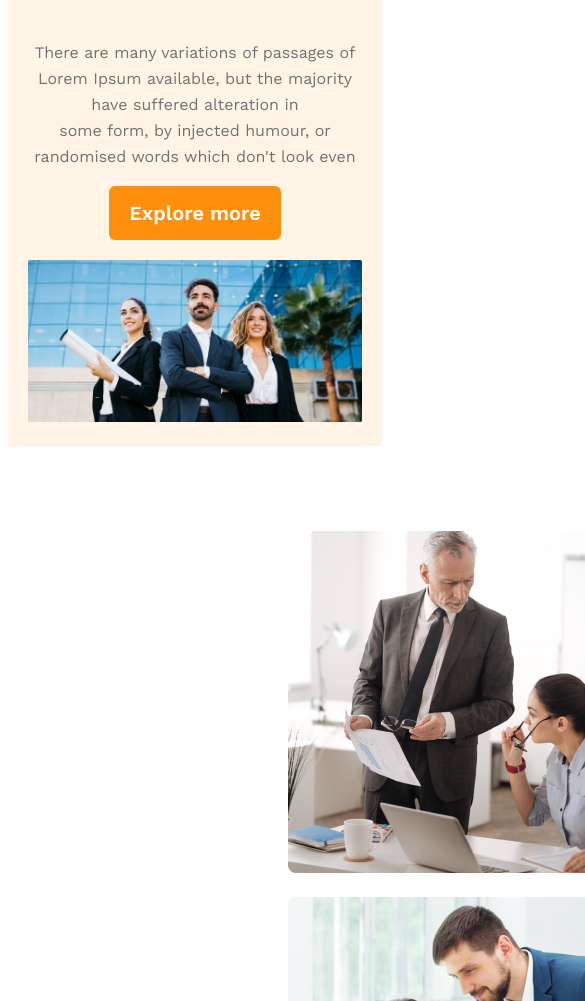
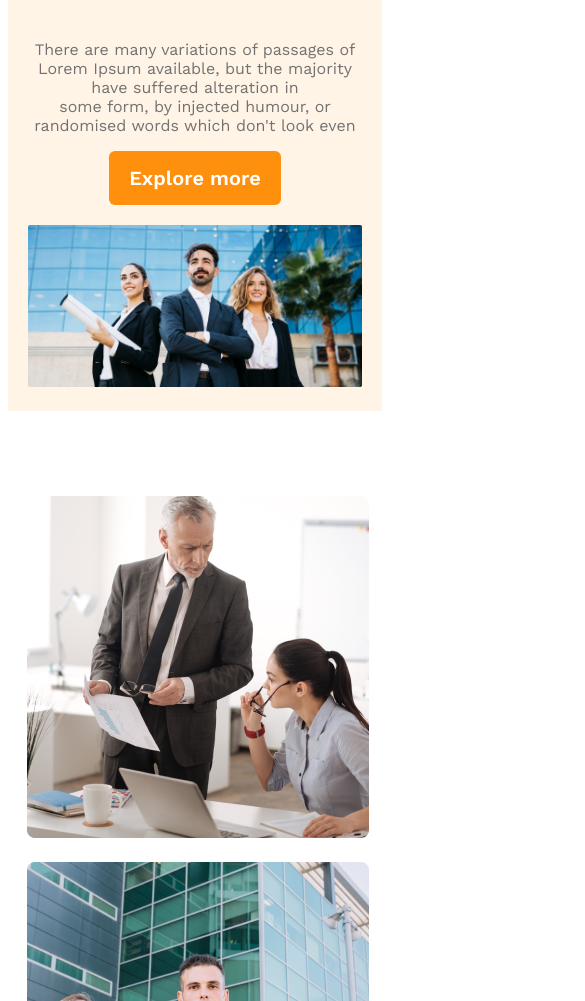
Before and after one commit to Khairabul/G3-Architects, a plain HTML site: page index.html in a window 390 px wide. Shown: the part 579-1580 px from the top of the page, 585 px wide, since content can reach past the window. Drawn offline with nearby package versions, Linux system fonts and the light colour scheme.

Commit message:
teams responsive styles added

```diff
--- a/index.html
+++ b/index.html
@@ -22,7 +22,7 @@
         <div class="banner">
             <div class="banner-content">
                 <h1 class="banner-title">Brand New <br>Group of Architects</h1>
-                <p class="banner-description">There are many variations of passages of Lorem Ipsum available, but the
+                <p class="text-light-grey">There are many variations of passages of Lorem Ipsum available, but the
                     majority have suffered alteration in <br> some form, by injected humour, or randomised words which don't look even</p>
                 <button class="btn-primary">Explore more </button>
             </div>
@@ -41,7 +41,7 @@
                 <h3 class="teams-title"><span class="quick-list">Quick list</span>
                     <span>of Our</span> <br>
                     <span class="text-features">Features</span></h3>
-                <p>There are many variations of passages of Lorem Ipsum available, <br> but the majority have suffered alteration in some form, by injected <br> humour, or randomised words which don't look even</p>
+                <p class="text-light-grey">There are many variations of passages of Lorem Ipsum available, <br> but the majority have suffered alteration in some form, by injected <br> humour, or randomised words which don't look even</p>
                 <button class="btn-primary" type="button">Explore More</button>
 
             </div>
--- a/styles/style.css
+++ b/styles/style.css
@@ -5,7 +5,6 @@
 * {
     font-family: 'Work Sans', sans-serif;
 }
-
 .btn-primary {
     border-radius: 6px;
     background: #FF900E;
@@ -17,6 +16,12 @@
     border: none;
     padding: 15px 20px;
     cursor: pointer;
+}
+.text-light-grey {
+    color: #727272;
+    font-size: 16px;
+    font-style: normal;
+    font-weight: 400;
 }
 
 /* Header Tag */
@@ -31,7 +36,6 @@ nav {
     justify-content: space-between;
     align-items: center;
 }
-
 .nav-title {
     color: #131313;
     font-size: 45px;
@@ -39,11 +43,9 @@ nav {
     font-weight: 700;
     line-height: normal;
 }
-
 nav>ul {
     display: flex;
 }
-
 nav li {
     list-style-type: none;
     margin-right: 30px;
@@ -54,7 +56,6 @@ nav li {
     font-weight: 500;
     line-height: 26px;
 }
-
 nav a {
     text-decoration: none;
     color: #424242;
@@ -71,7 +72,6 @@ nav a {
     text-align: center;
     margin: 0 auto;
 }
-
 .banner-title {
     color: #131313;
     text-align: center;
@@ -80,22 +80,10 @@ nav a {
     font-weight: 700;
     line-height: normal;
 }
-
-.banner-description {
-    color: #727272;
-    text-align: center;
-    font-family: Work Sans;
-    font-size: 16px;
-    font-style: normal;
-    font-weight: 400;
-    line-height: 26px;
-}
-
 .banner img {
     margin-top: 20px;
     width: 100%
 }
-
 /* Main styles */
 
 .main {
@@ -109,22 +97,18 @@ nav a {
     margin-left: 280px;
     margin-top: 85px;
 }
-
 .teams-img-container {
     display: grid;
     grid-template-columns: repeat(2, 1fr);
     gap: 24px;
 }
-
 .teams-content {
     padding-right: 70px;
     padding-left: 70px;
 }
-
 .teams-title {
     font-size: 45px;
 }
-
 .quick-list {
     color: #727272;
     font-family: Work Sans;
@@ -143,8 +127,18 @@ nav a {
         padding: 20px;
     }
 
-    nav {
+    nav,.teams-container {
         flex-direction: column;
+    }
+    .teams-container{
+        margin-left: 5px;
+    }
+    .teams-img-container {
+        grid-template-columns: 1fr ;
+    }
+    .teams-content {
+        padding-right: 20px;
+        padding-left: 20px;
     }
 }
 
@@ -153,7 +147,7 @@ nav a {
         padding: 50px;
     }
 
-    nav {
+    nav,.teams-container {
         flex-direction: column;
     }
 }
```
